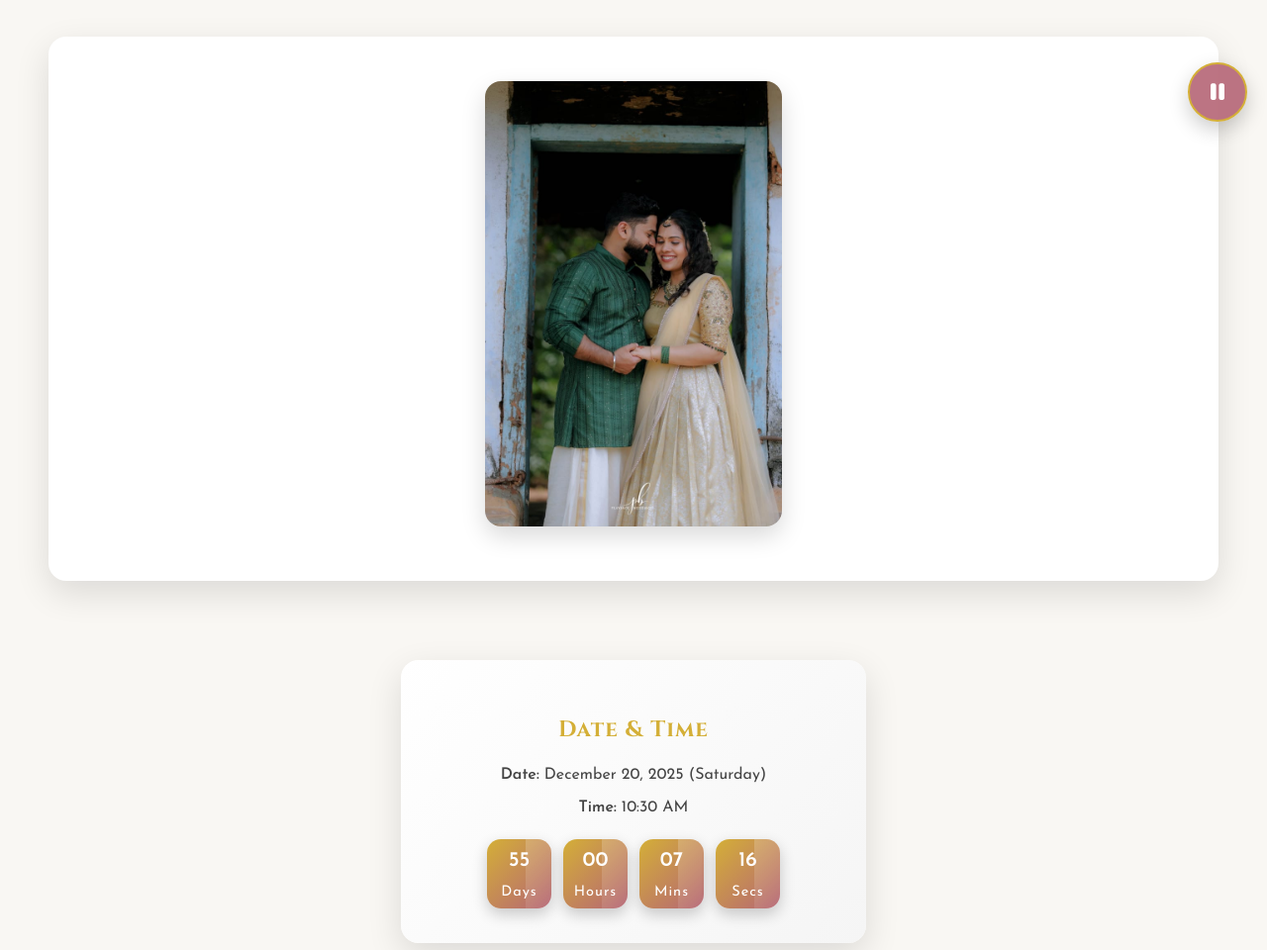
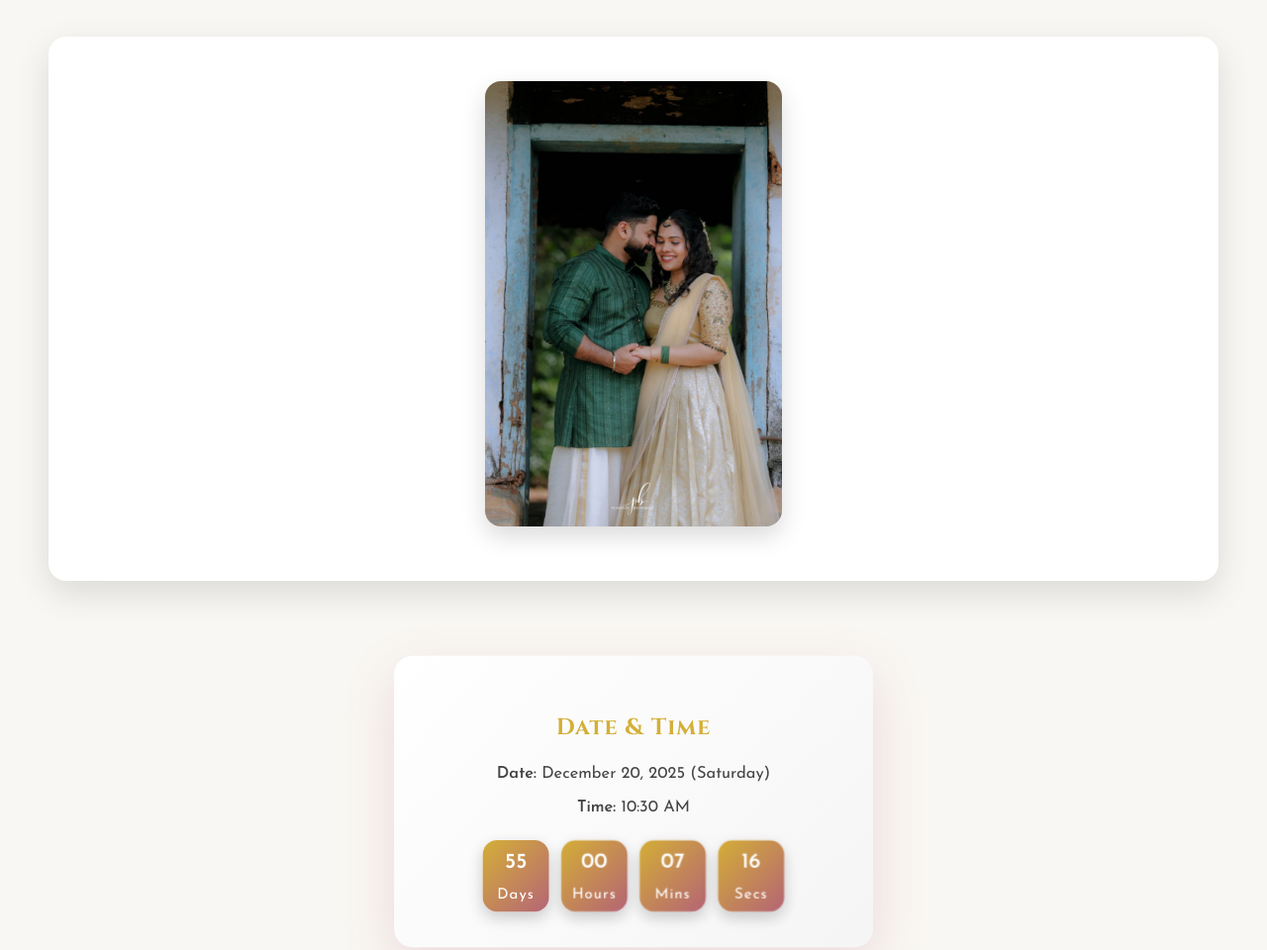
Before and after one commit to KeerthanaVishnuV/inviting-you, a plain HTML site: page index.html in a window 1280 px wide. Shown: the part 657-1617 px from the top of the page at 99% size. Drawn offline with Linux system fonts and the light colour scheme.

Commit message:
Update index.html

```diff
--- a/index.html
+++ b/index.html
@@ -320,29 +320,6 @@
             100% { transform: translateX(100%) translateY(100%) rotate(30deg); }
         }
 
-        /* Floating Play Button */
-        #playMusic {
-            position: fixed;
-            bottom: 20px;
-            right: 20px;
-            z-index: 1000;
-            background: rgba(212, 175, 55, 0.9);
-            border: 2px solid #d4af37;
-            color: white;
-            width: 60px; height: 60px;
-            border-radius: 50%;
-            font-size: 1.4em;
-            cursor: pointer;
-            box-shadow: 0 8px 20px rgba(0,0,0,0.2);
-            display: flex; align-items: center; justify-content: center;
-            transition: all 0.3s ease;
-            backdrop-filter: blur(8px);
-        }
-        #playMusic:hover {
-            transform: scale(1.1);
-            box-shadow: 0 12px 25px rgba(0,0,0,0.3);
-        }
-
         /* Mobile Optimizations */
         @media (max-width: 768px) {
             header {
@@ -382,12 +359,6 @@
             .photo-item img {
                 max-width: 250px;
             }
-            #playMusic {
-                width: 50px; height: 50px;
-                font-size: 1.2em;
-                bottom: 15px;
-                right: 15px;
-            }
         }
         @media (max-width: 480px) {
             header h1 {
@@ -409,20 +380,15 @@
 </head>
 <body>
 
-    <!-- Floating Play Button -->
-    <button id="playMusic">
-        <i class="fas fa-play"></i>
-    </button>
-
-    <!-- Local Audio -->
+    <!-- Local Audio (No autoplay) -->
     <audio id="weddingAudio" loop preload="auto">
-        <source src="music/seetha.mp3" type="audio/mpeg">
+        <source src="music/tara.mp3" type="audio/mpeg">
         Your browser does not support the audio element.
     </audio>
 
-
+    <!-- Header -->
     <header>
-        <h1>Keerthana & Vishnu</h1>
+        <h1>Keerthana & Vishnu1</h1>
         <p>invite you to our wedding celebration</p>
     </header>
 
@@ -493,39 +459,22 @@
     </footer>
 
     <script>
-        // === MUSIC PLAYER WITH AUTOPLAY FALLBACK ===
-        const playBtn = document.getElementById('playMusic');
+        // === PLAY MUSIC ON SCROLL (User Interaction) ===
         const audio = document.getElementById('weddingAudio');
-        const icon = playBtn.querySelector('i');
+        let hasScrolled = false;
 
-        // Try autoplay on load
-        audio.play().then(() => {
-            icon.classList.replace('fa-play', 'fa-pause');
-            playBtn.style.background = 'rgba(181, 101, 118, 0.9)';
-        }).catch(() => {
-            // Autoplay blocked → wait for user interaction
-        });
+        function playOnScroll() {
+            if (!hasScrolled && window.scrollY > 50) {  // Trigger after 50px scroll
+                audio.play().catch(() => {});
+                hasScrolled = true;
+                // Remove listener after first play
+                window.removeEventListener('scroll', playOnScroll);
+            }
+        }
 
-        // Toggle play/pause
-        playBtn.addEventListener('click', () => {
-            if (audio.paused) {
-                audio.play().then(() => {
-                    icon.classList.replace('fa-play', 'fa-pause');
-                    playBtn.style.background = 'rgba(181, 101, 118, 0.9)';
-                });
-            } else {
-                audio.pause();
-                icon.classList.replace('fa-pause', 'fa-play');
-                playBtn.style.background = 'rgba(212, 175, 55, 0.9)';
-            }
-        });
-
-        // Auto-unlock after first click anywhere
-        document.body.addEventListener('click', () => {
-            if (audio.paused) {
-                audio.play().catch(() => {});
-            }
-        }, { once: true });
+        // Also play on touchmove (for mobile)
+        window.addEventListener('scroll', playOnScroll);
+        window.addEventListener('touchmove', playOnScroll);
 
         // === COUNTDOWN ===
         const weddingDate = new Date('December 20, 2025 10:30:00').getTime();
```
